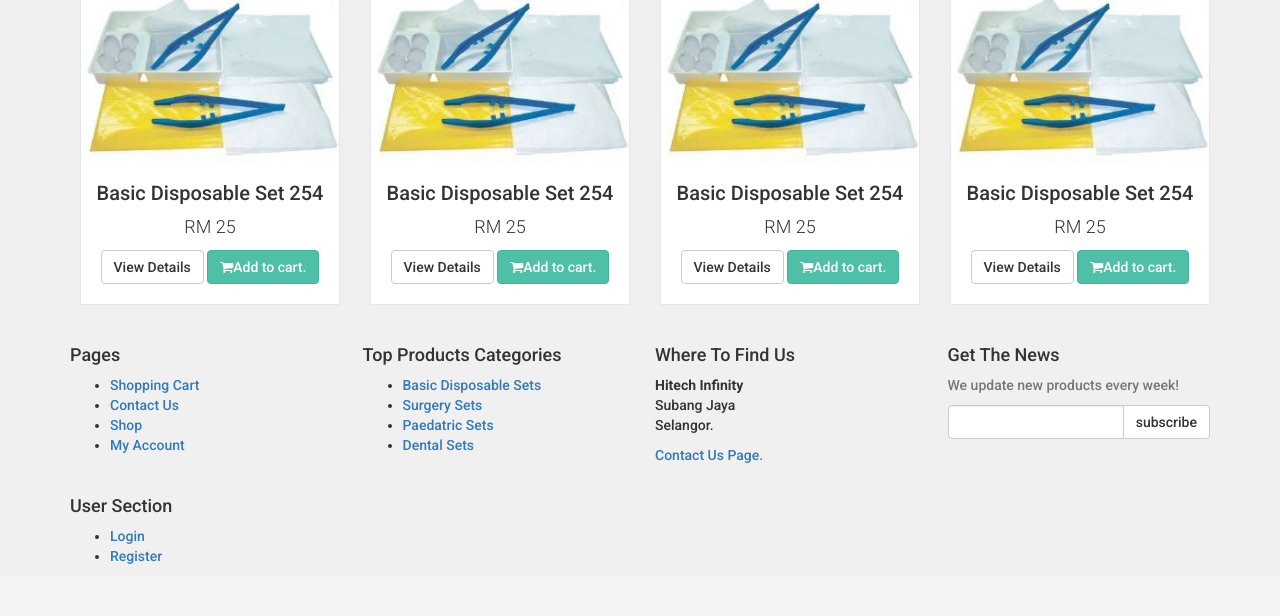
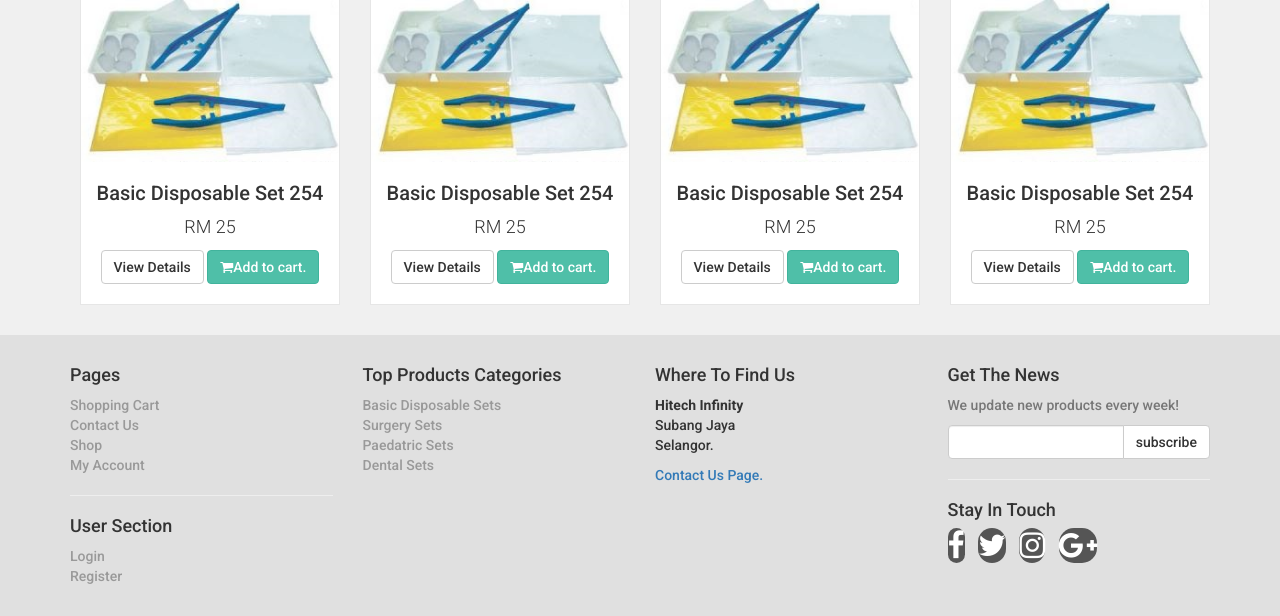
Before and after one commit to sharvinbala/e-commerce, a PHP site: page / in a window 1280 px wide. Shown: the part 1139-1755 px from the top of the page. Before the commit the page ends 1703 px from the top, so only its background shows below. Run offline with PHP 8.4, Linux system fonts and the light colour scheme.

Commit message:
Styled footer havent do copyright below

```diff
--- a/includes/footer.php
+++ b/includes/footer.php
@@ -61,6 +61,18 @@
 
 				</form><!--form ends -->
 
+				<hr>
+
+				<h4>Stay In Touch</h4>
+
+				<p class="social"><!--social starts -->
+					<a href="#"><i class="fa fa-facebook"></i></a>
+					<a href="#"><i class="fa fa-twitter"></i></a>
+					<a href="#"><i class="fa fa-instagram"></i></a>
+					<a href="#"><i class="fa fa-google-plus"></i></a>
+
+				</p><!-- social ends -->
+
 			</div><!--col-md-3 col-sm-6 ends -->
 
 		</div><!-- row ends -->
--- a/styles/style.css
+++ b/styles/style.css
@@ -302,5 +302,46 @@ body
 #content .product .text .buttons .btn
 {
 	margin-bottom: 10px;
+}
 
+/* Footer Styles */
+
+#footer
+{
+	background: #e0e0e0;
+	padding: 20px 0;
 }
+
+#footer ul
+{
+	padding-left: 0;
+	list-style: none;
+}
+
+#footer ul a
+{
+	color: #999999;
+	padding: 20px 0;
+}
+
+
+#footer .social
+{
+	text-align: left;
+}
+
+#footer .social a
+{
+	margin: 0 10px 0 0;
+	color: #fff;
+	display: inline;
+	width: 30px;
+	height: 30px;
+	border-radius: 15px;
+	line-height: 30px;
+	font-size: 30px;
+	text-align: center;
+	transition: all 0.2s ease-out;
+	vertical-align: bottom;
+	background-color: #555555;
+}
```
